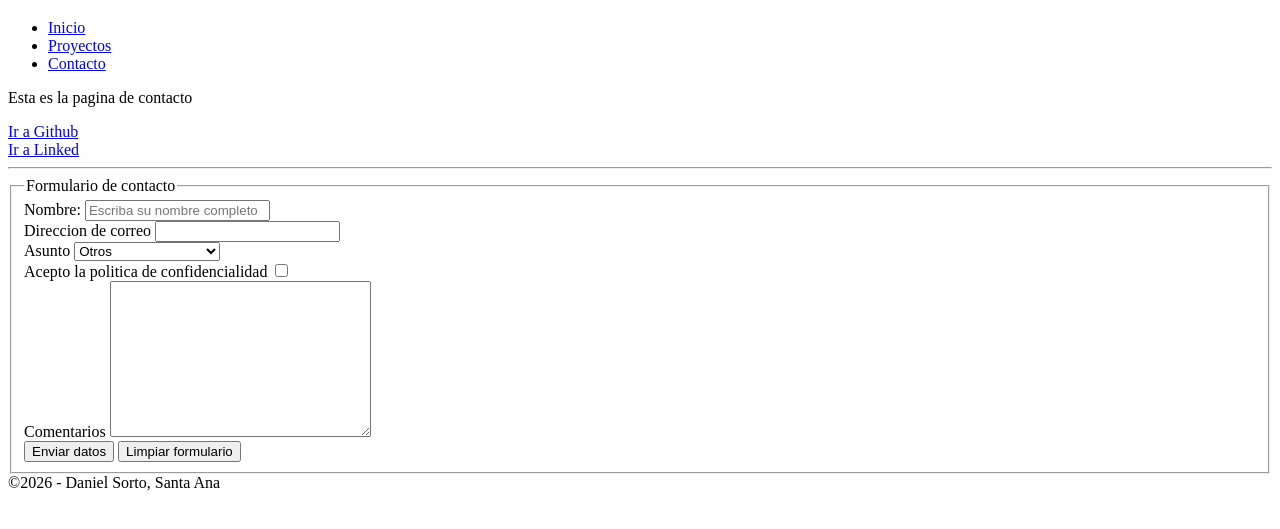
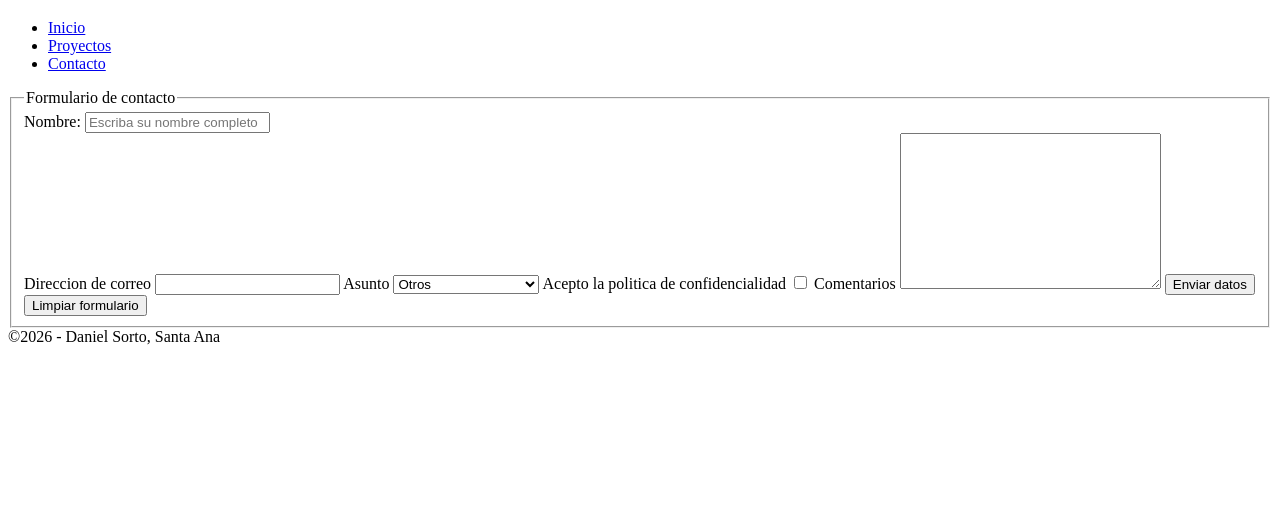
Before and after one commit to danielesorto/mi-portafolio, a plain HTML site: page contacto.html in a window 1280 px wide. Shown: the part 61-590 px from the top of the page. Drawn offline with Linux system fonts and the light colour scheme.

Commit message:
mejoras aplicadas despues de la revision

```diff
--- a/contacto.html
+++ b/contacto.html
@@ -20,11 +20,7 @@
         </nav>
     </header>
     <main>
-        <p>Esta es la pagina de contacto</p>
-        <a href="https://www.github.com">Ir a Github</a>
-        <br>
-        <a href="https://www.linked.com">Ir a Linked</a>
-        <hr>
+
         <form action="/procesar" method="post">
             <fieldset>
                 <legend>Formulario de contacto</legend>
@@ -34,7 +30,7 @@
                 <br>
                 <label for="correo">Direccion de correo</label>
                 <input type="email" name="correo" id="correo" required>
-                <br>
+
                 <label for="asunto">Asunto</label>
                 <select name="asunto" id="asunto">
                     <option value="0"></option>
@@ -43,16 +39,12 @@
                     <option value="3" selected>Otros</option>
                 </select>
 
-               <!-- <input type="radio" name="tema" id="tema1">Oferta de empleo
-                <input type="radio" name="tema" id="tema2">Solicitud de proyecto
-                <input type="radio" name="tema" id="tema3">Otros-->
-                <br>
                 <label for="terminos">Acepto la politica de confidencialidad</label>
                 <input type="checkbox" name="terminos" id="terminos">
-                <br>
+
                 <label for="mensaje">Comentarios</label>
                 <textarea name="mensaje" id="mensaje" cols="30" rows="10"></textarea>
-                <br>
+
                 <button type="submit">Enviar datos</button>
                 <button type="reset">Limpiar formulario</button>
                 </fieldset>
```
